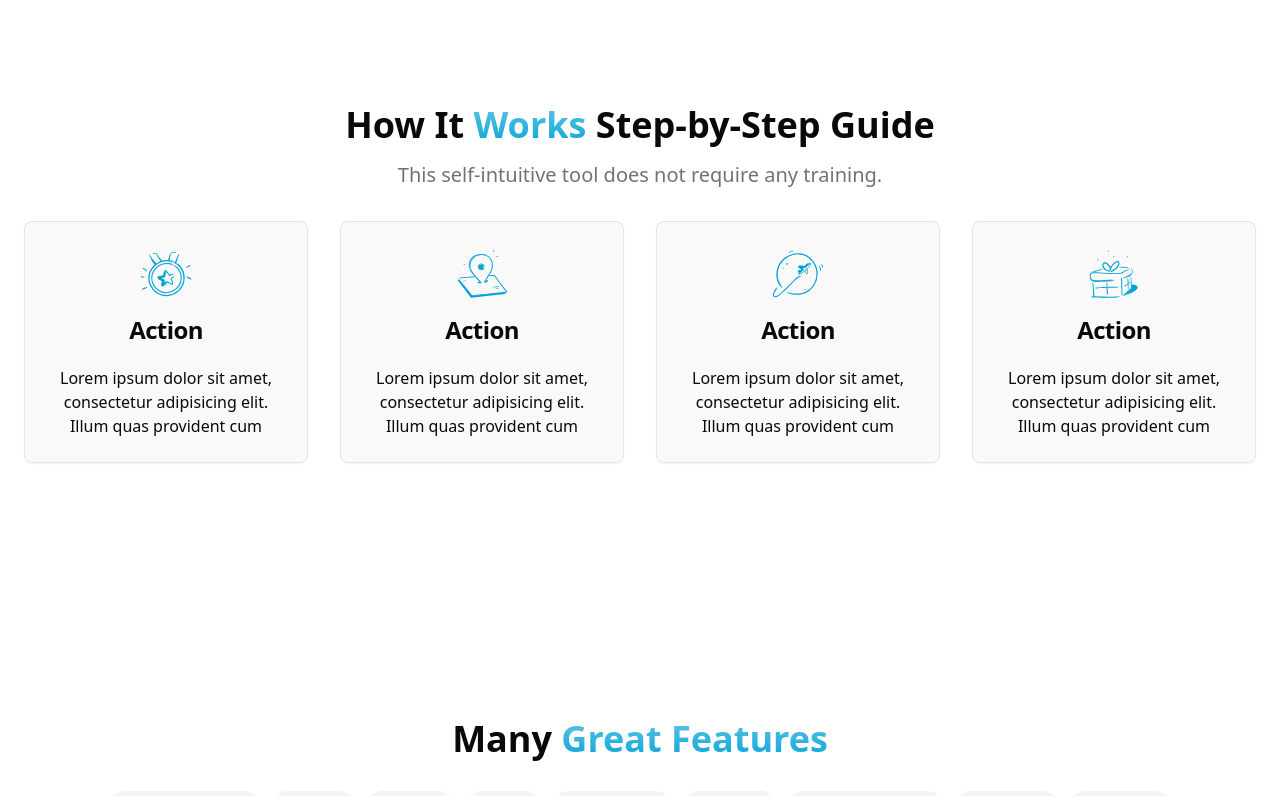
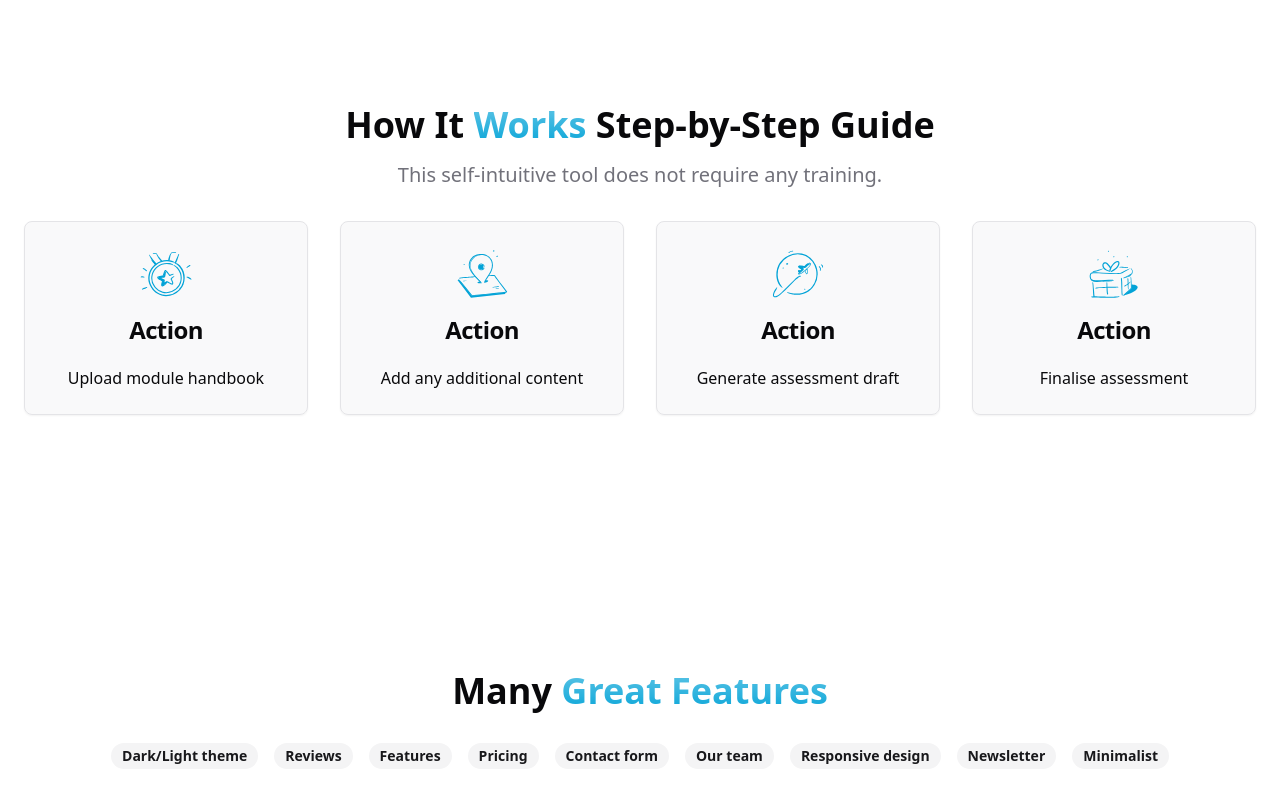
Before and after one commit to JustinAFish/Protypon1, a React (Vite) app: page / in a window 1280 px wide. Shown: the part 1744-2540 px from the top of the page. Built offline with nearby package versions, Linux system fonts and the light colour scheme.

Commit message:
Update HowItWorks.tsx
Updated HowItWorks section

```diff
--- a/src/components/HowItWorks.tsx
+++ b/src/components/HowItWorks.tsx
@@ -12,25 +12,25 @@ const features: FeatureProps[] = [
     icon: <MedalIcon />,
     title: "Action",
     description:
-      "Lorem ipsum dolor sit amet, consectetur adipisicing elit. Illum quas provident cum",
+      "Upload module handbook",
   },
   {
     icon: <MapIcon />,
     title: "Action",
     description:
-      "Lorem ipsum dolor sit amet, consectetur adipisicing elit. Illum quas provident cum",
+      "Add any additional content",
   },
   {
     icon: <PlaneIcon />,
     title: "Action",
     description:
-      "Lorem ipsum dolor sit amet, consectetur adipisicing elit. Illum quas provident cum",
+      "Generate assessment draft",
   },
   {
     icon: <GiftIcon />,
     title: "Action",
     description:
-      "Lorem ipsum dolor sit amet, consectetur adipisicing elit. Illum quas provident cum",
+      "Finalise assessment",
   },
 ];
 
```
